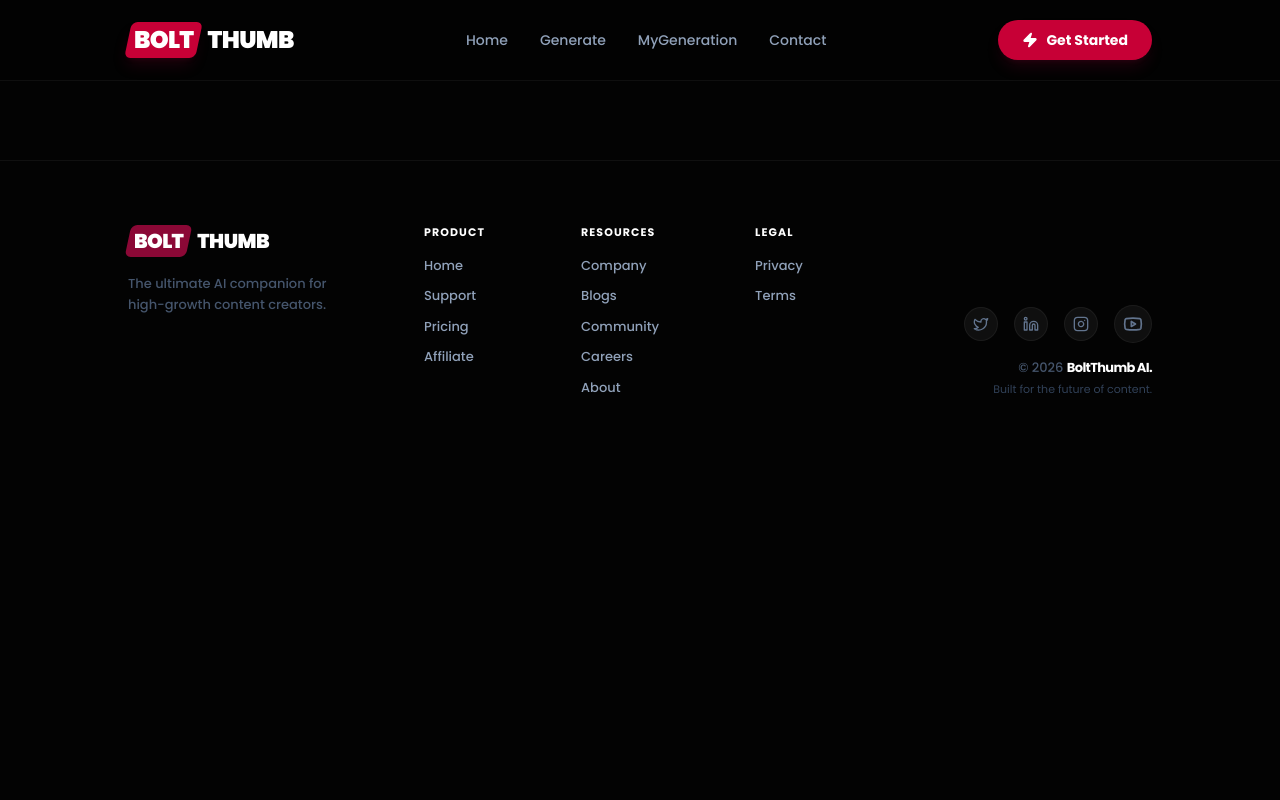
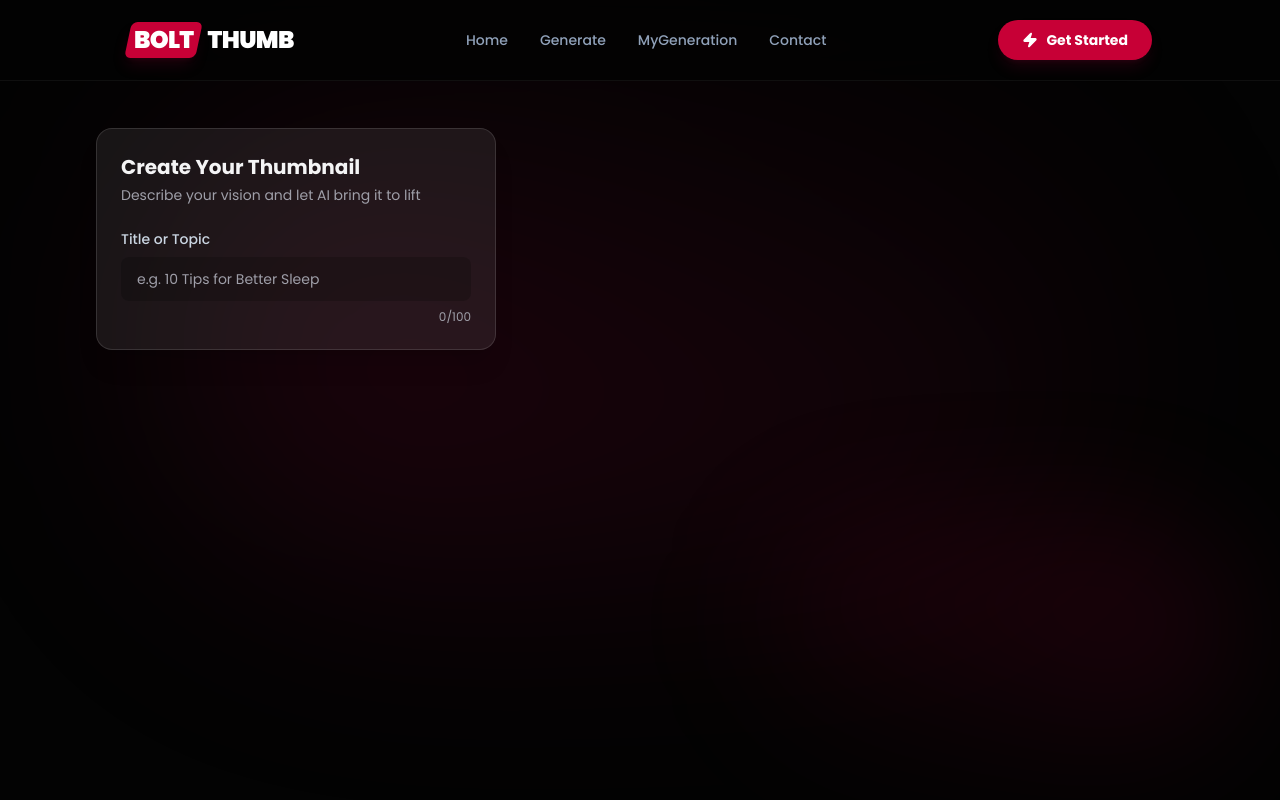
Before and after one commit to chanakaekanayaka/BoltThumb, a React (Vite) app in the folder client/: page /generate/1 in a window 1280 px wide. Shown: the top 800 px of the page. Built offline with nearby package versions, Linux system fonts and the light colour scheme.

Commit message:
changes:create generate page and ,left pannel title input field✏️

```diff
--- a/client/src/pages/Generate.tsx
+++ b/client/src/pages/Generate.tsx
@@ -1,10 +1,78 @@
-import React from 'react'
+import React, { useState } from 'react'
+import { useParams } from 'react-router-dom'
+import type { IThumbnail } from '../assets/assets';
+import SoftBackdrop from '../components/SoftBackdrop';
 
 const Generate = () => {
+
+  const {id} = useParams();
+  const [title, setTitle] = useState('')
+  const [additionalDetails, setAdditionalDetails] = useState('')
+  const [thumbnail, setThumbnail] = useState<IThumbnail | null>(null)
+  const [loading, setLoading] = useState(false);
+
   return (
-    <div>
+    <>
+      <SoftBackdrop/>
 
-    </div>
+      <div className='pt-24 min-h-screen'>
+        <main className='max-w-6xl mx-auto px-4 sm:px-6 lg:px-8
+        py-8 pb-28 lg:pb-8'>
+          <div className='grid lg:grid-cols-[400px_1fr] gap-8'>
+            {/*LEFT PANNEL*/}
+            <div className={`space-y-6  ${id && 'pointer-events-none'}`}>
+              <div className='p-6 rounded-2xl bg-white/8 border border-white/12
+              shadow-xl space-y-6'>
+                <div>
+                  <h2 className='text-xl font-bold text-zinc-100 mb-1'>
+                    Create Your Thumbnail
+                  </h2>
+                  <p className='text-sm text-zinc-400 '>
+                    Describe your vision and let AI bring it to lift
+                  </p>
+                </div>
+                <div className='space-y-5'>
+                  {/*TITLE INPUT*/}
+                  <div className='space-y-2'>
+                    <label className='block text-sm font-medium'>
+                      Title or Topic
+                    </label>
+                    <input type='text' value={title} onChange={(e)=>setTitle(e.target.value)}
+                    maxLength={100} placeholder='e.g. 10 Tips for Better Sleep'
+                    className='w-full px-4 py-3 rounded-lg border-white/12 bg-black/20
+                    text-zinc-100 placeholder:text-zinc-400 focus:outline-none
+                    focus:ring-2 focus:ring-pink-500'/>
+                    <div className='flex justify-end'>
+                      <span className='text-xs text-zinc-400 '>
+                        {title.length}/100
+                      </span>
+
+                    </div>
+
+                  </div>
+
+                </div>
+                {/*BUTTON*/}
+                {!id && (
+                  <button className='text-[15px] w-full py-3.5 rounded-xl
+                  font-medium bg-linear-to-b from-pink-500 to-pink-600
+                  hover:from-pink-700 disabled:crusor-not-allowed
+                  transition-colors'>
+                    {loading ? 'Generating...' : 'Generate Thumbnail'}
+
+                  </button>
+                )}
+
+              </div>
+
+            </div>
+            {/*RIGHT PANNEL*/}
+            <div></div>
+          </div>
+
+        </main>
+      </div>
+    </>
   )
 }
 
```
